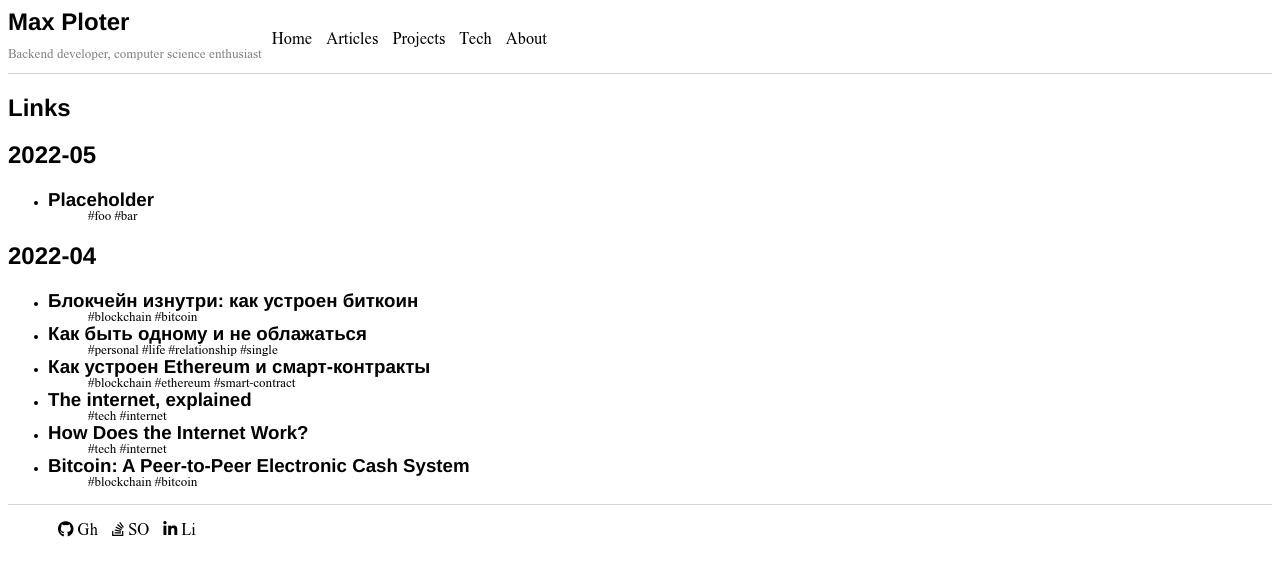
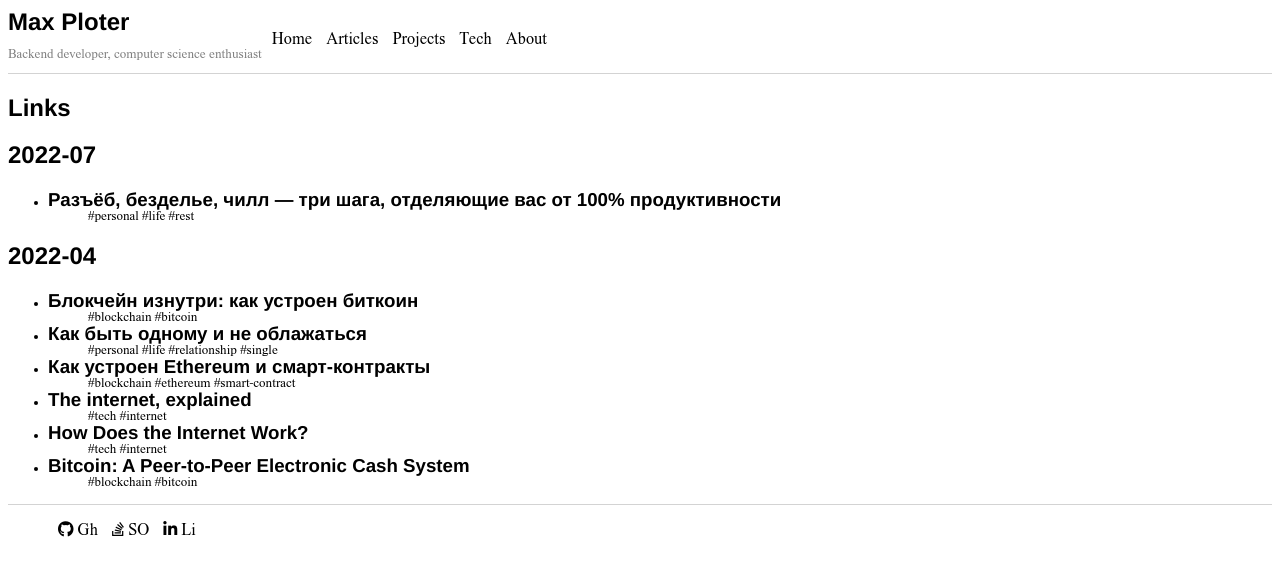
Before and after one commit to Maxvgrad/maxvgrad.github.io, a Jekyll site: the page built from links.html, in a window 1280 px wide. Shown: the top 576 px of the page. Built offline with Jekyll 4.4.1, drawn with Linux system fonts in a browser that asks for light colours; nearby versions of some CDN libraries.

Commit message:
chore: add link

```diff
--- a/_data/links.json
+++ b/_data/links.json
@@ -1,9 +1,9 @@
 [
   {
-    "title": "Placeholder",
-    "url": "https://placeholder.com/",
-    "tags": ["foo", "bar"],
-    "date": "2022-05-23",
+    "title": "Разъёб, безделье, чилл — три шага, отделяющие вас от 100% продуктивности",
+    "url": "https://vas3k.club/post/14129/",
+    "tags": ["personal", "life", "rest"],
+    "date": "2022-07-29",
     "status": "READ"
   },
   {
```
